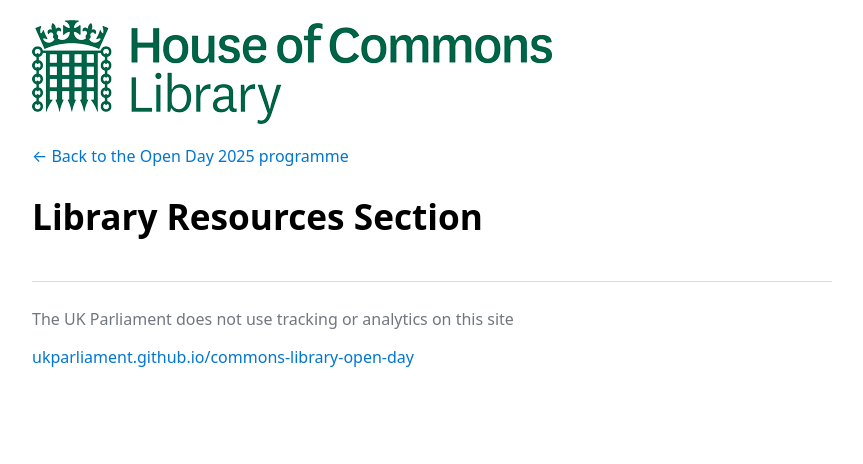
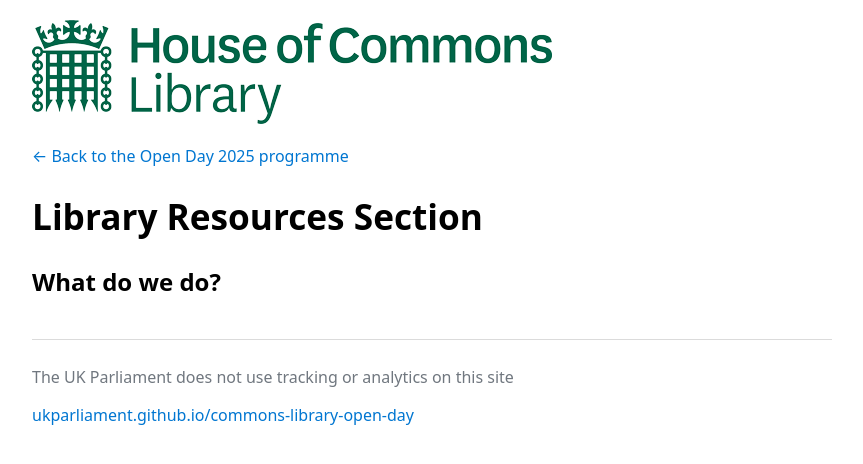
Before and after one commit to ukparliament/commons-library-open-day, a Jekyll site: the page built from 2025/lrs/index.md, in a window 1280 px wide. Shown: the top 464 px of the page, without its empty margins (208-1071 px from the left). Built offline with Jekyll 4.4.1, drawn with Linux system fonts in a browser that asks for light colours; our own code applies the rules of GitHub Pages for plain Markdown files.

```diff
--- a/2025/lrs/index.md
+++ b/2025/lrs/index.md
@@ -1,3 +1,5 @@
 <a href="../">&larr; Back to the Open Day 2025 programme</a>
 
 # Library Resources Section
+
+## What do we do?
```
Also changed, not shown: 2025/post/index.md (+2 -0 lines).
